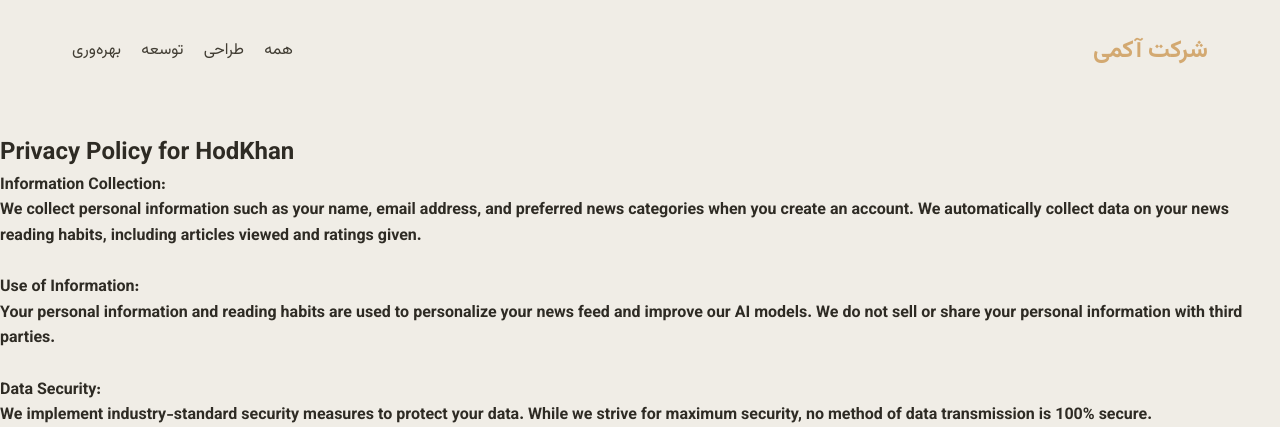
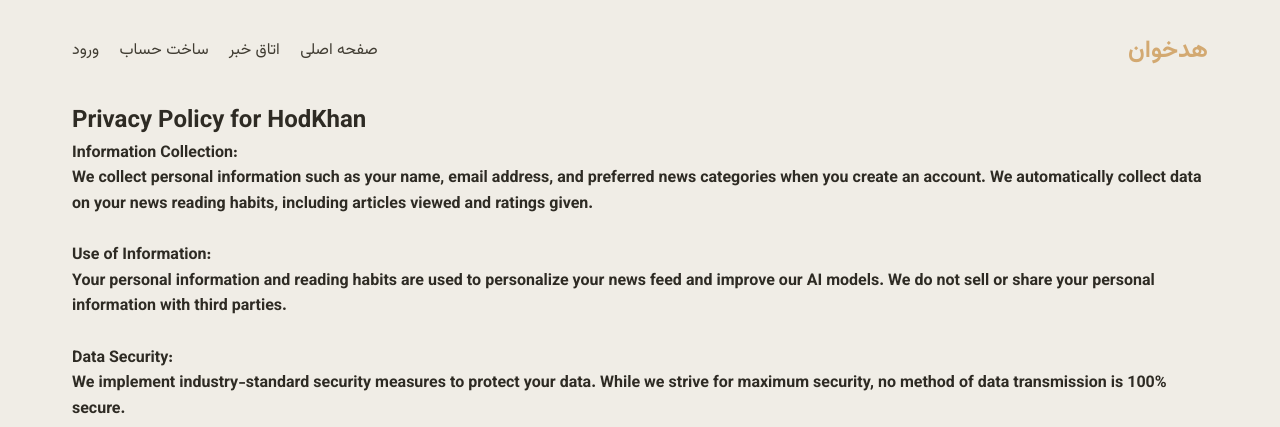
Before and after one commit to mahdiahmadi87/hodhod, a Django app: page /accounts/privacy/ in a window 1280 px wide. Shown: the top 427 px of the page. Run offline with Django 5.2, Linux system fonts and the light colour scheme; some libraries are stand-ins or nearby versions.

Commit message:
update some thing in html

```diff
--- a/hodhoddjango/newsapp/templates/base.html
+++ b/hodhoddjango/newsapp/templates/base.html
@@ -1,12 +1,13 @@
 {% load socialaccount %}
 {% load static %}
-<!DOCTYPE html>
+<!DOCTYPE html            const grid = document.getElementById('articlesGrid');
+>
 <html lang="fa" dir="rtl">
 <head>
     <meta charset="UTF-8">
     <meta name="viewport" content="width=device-width, initial-scale=1.0">
     <title>{% block title %}{% endblock %}</title>
-    <meta name="description" content="آخرین مقالات و آموزش‌های وب‌سایت شرکت آکمی در زمینه طراحی، توسعه و بهره‌وری">
+    <meta name="description" content="هدخوان، خبرخوان سلیمان. خبرهای مورد علاقه خود را با هدخوان پیدا کنید">
     <link href="https://fonts.googleapis.com/css2?family=Vazirmatn:wght@400;700&display=swap" rel="stylesheet">
 	<link rel="stylesheet" href="{% static 'css/style.css' %}">
 	{% block header %}
@@ -15,20 +16,30 @@
 <body>
     <div class="container">
         <header>
-            <div class="logo">شرکت آکمی</div>
+            <div class="logo">هدخوان</div>
             <nav>
-                <a href="#" id="allLink">همه</a>
-                <a href="#" id="designLink">طراحی</a>
-                <a href="#" id="developmentLink">توسعه</a>
-                <a href="#" id="productivityLink">بهره‌وری</a>
+                {% if user.is_authenticated %}
+                    <a>سلام {{user.username}}!</a>
+                {% endif %}
+                    <a href="/">صفحه اصلی</a>
+                    <a href="/news">اتاق خبر</a>
+                {% if user.is_authenticated %}
+                    <a href="{% url 'logout' %}">خروج</a>
+                {% else %}
+                    <a href="{% url 'signup' %}">ساخت حساب</a>
+                    <a href="{% url 'login' %}">ورود</a>
+                {% endif %}
+
+                {% block nav %}{% endblock %}
             </nav>
         </header>
 
         <main class="grid" id="articlesGrid">
             <!-- Articles will be dynamically inserted here -->
+            {% block content %}{% endblock %}
         </main>
     </div>
-	{% block content %}
+	{% block scripts %}
 	{% endblock %}
 </body>
 </html>
--- a/hodhoddjango/newsapp/templates/index.html
+++ b/hodhoddjango/newsapp/templates/index.html
@@ -7,7 +7,7 @@
 	<link rel="stylesheet" href="https://cdnjs.cloudflare.com/ajax/libs/font-awesome/4.7.0/css/font-awesome.min.css">
 {% endblock %}
 
-{% block content %}
+{% block scripts %}
 	<script>
         const articles = [
 			{% for thenews in suggested %}
@@ -66,10 +66,6 @@
 		}
 
 		document.getElementById('articlesGrid').addEventListener('click', handleStarClick);
-        document.getElementById('allLink').addEventListener('click', () => renderArticles('all'));
-        document.getElementById('designLink').addEventListener('click', () => renderArticles('سیاسی'));
-        document.getElementById('developmentLink').addEventListener('click', () => renderArticles('development'));
-        document.getElementById('productivityLink').addEventListener('click', () => renderArticles('productivity'));
 
         renderArticles();
     </script>
```
Also changed, not shown: hodhoddjango/db.sqlite3, news.db, userNews.db.
